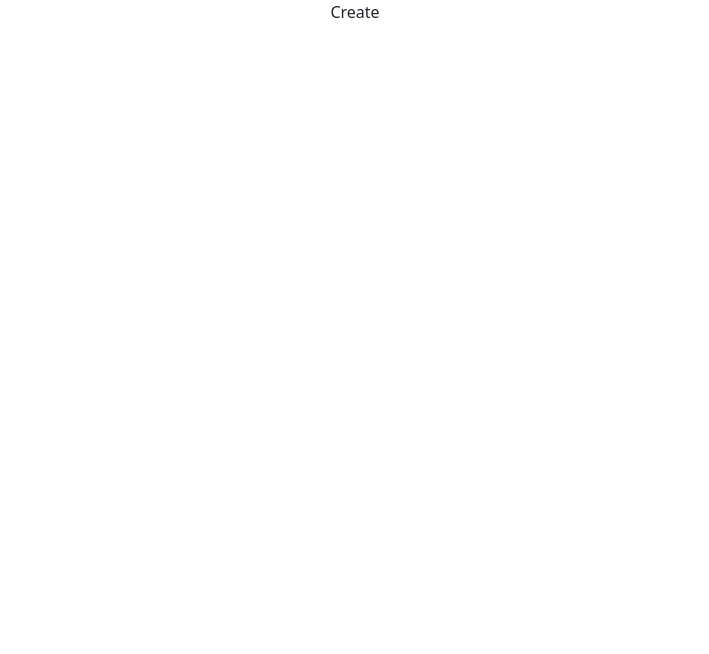
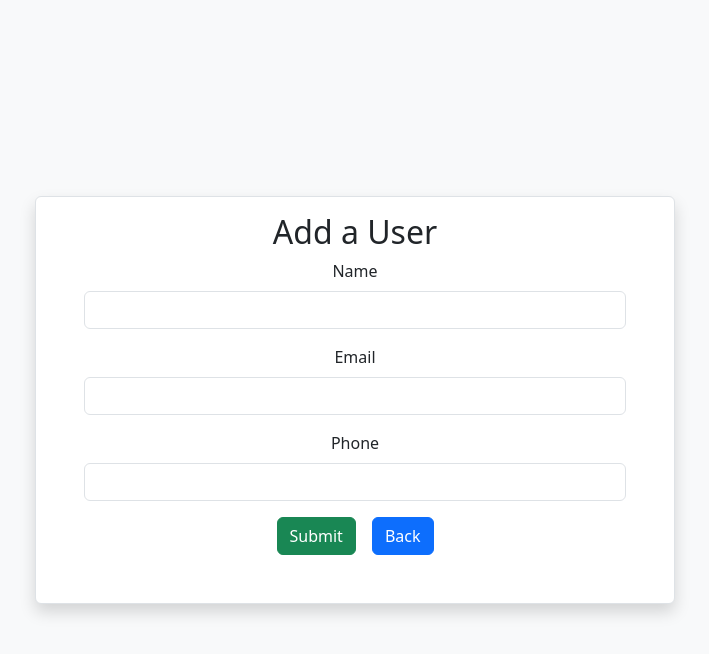
Before and after one commit to dishap001/RP_CRUD, a React (Create React App) app: page /create in a window 1280 px wide. Shown: the top 654 px of the page, without its empty margins (285-994 px from the left). Built offline with nearby package versions, Linux system fonts and the light colour scheme.

Commit message:
Done for the Day with the form.

```diff
--- a/src/App.js
+++ b/src/App.js
@@ -5,6 +5,7 @@ import Create from './Create';
 import Read from './Read';
 import Update from './Update';
 import 'bootstrap/dist/css/bootstrap.min.css';
+
 
 
 function App() {
--- a/src/Create.js
+++ b/src/Create.js
@@ -1,9 +1,76 @@
-import React from 'react'
+import React, { useState } from 'react';
+import { Link } from 'react-router-dom';
 
 function Create() {
+  const [values, setValues] = useState({
+    name: '',
+    email: '',
+    phone: '',
+  });
+
+  const handleSubmit = (event) => {
+    event.preventDefault();
+    console.log(values); // Log the form values
+  }
+
+  const handleInputChange = (e) => {
+    const { name, value } = e.target;
+    setValues({
+      ...values,
+      [name]: value,
+    });
+  }
+
   return (
-    <div>Create</div>
-  )
+    <div className='d-flex w-100 vh-100 justify-content-center align-items-center bg-light'>
+      <div className='w-50 border bg-white shadow px-5 pt-3 pb-5 rounded'>
+        <h2>Add a User</h2>
+        <form onSubmit={handleSubmit}>
+          <div className="mb-3">
+            <label htmlFor="name" className="form-label">
+              Name
+            </label>
+            <input
+              type="text"
+              className="form-control"
+              id="name"
+              name="name" // Add name attribute
+              value={values.name}
+              onChange={handleInputChange}
+            />
+          </div>
+          <div className="mb-3">
+            <label htmlFor="email" className="form-label">
+              Email
+            </label>
+            <input
+              type="email"
+              className="form-control"
+              id="email"
+              name="email" // Add name attribute
+              value={values.email}
+              onChange={handleInputChange}
+            />
+          </div>
+          <div className="mb-3">
+            <label htmlFor="phone" className="form-label">
+              Phone
+            </label>
+            <input
+              type="tel"
+              className="form-control"
+              id="phone"
+              name="phone" // Add name attribute
+              value={values.phone}
+              onChange={handleInputChange}
+            />
+          </div>
+          <button type="submit" className="btn btn-success">Submit</button>
+          <Link to="/" className="btn btn-primary ms-3">Back</Link>
+        </form>
+      </div>
+    </div>
+  );
 }
 
-export default Create
+export default Create;
--- a/src/Home.js
+++ b/src/Home.js
@@ -1,6 +1,8 @@
 import React from 'react';
 import usersData from './db1.json';
 import { useState } from 'react';
+import { Link } from 'react-router-dom';
+
 
 function Home() {
   const [data] = useState(usersData.users);
@@ -9,6 +11,8 @@ function Home() {
     <div className='d-flex flex-column justify-content-center align-items-center bg-light vh-100'>
       <h1>List of Users</h1>
       <div className='w-75 rounded bg-white border shadow p-4'>
+        <div className='d-flex justify-content-end'><Link to="/create" className='btn btn-success'>Add +</Link></div>
+
         <table className='table table-striped'>
           <thead>
             <tr>
@@ -27,6 +31,7 @@ function Home() {
                 <td>{user.email}</td>
                 <td>{user.phone}</td>
                 <td>
+                    <button className='btn btn-sm btn-info me-2'>Read</button>
                   <button className='btn btn-sm btn-primary me-2'>Edit</button>
                   <button className='btn btn-sm btn-danger'>Delete</button>
                 </td>
@@ -34,8 +39,10 @@ function Home() {
             ))}
           </tbody>
         </table>
-      </div>
+
+         </div>
     </div>
+
   );
 }
 
```
